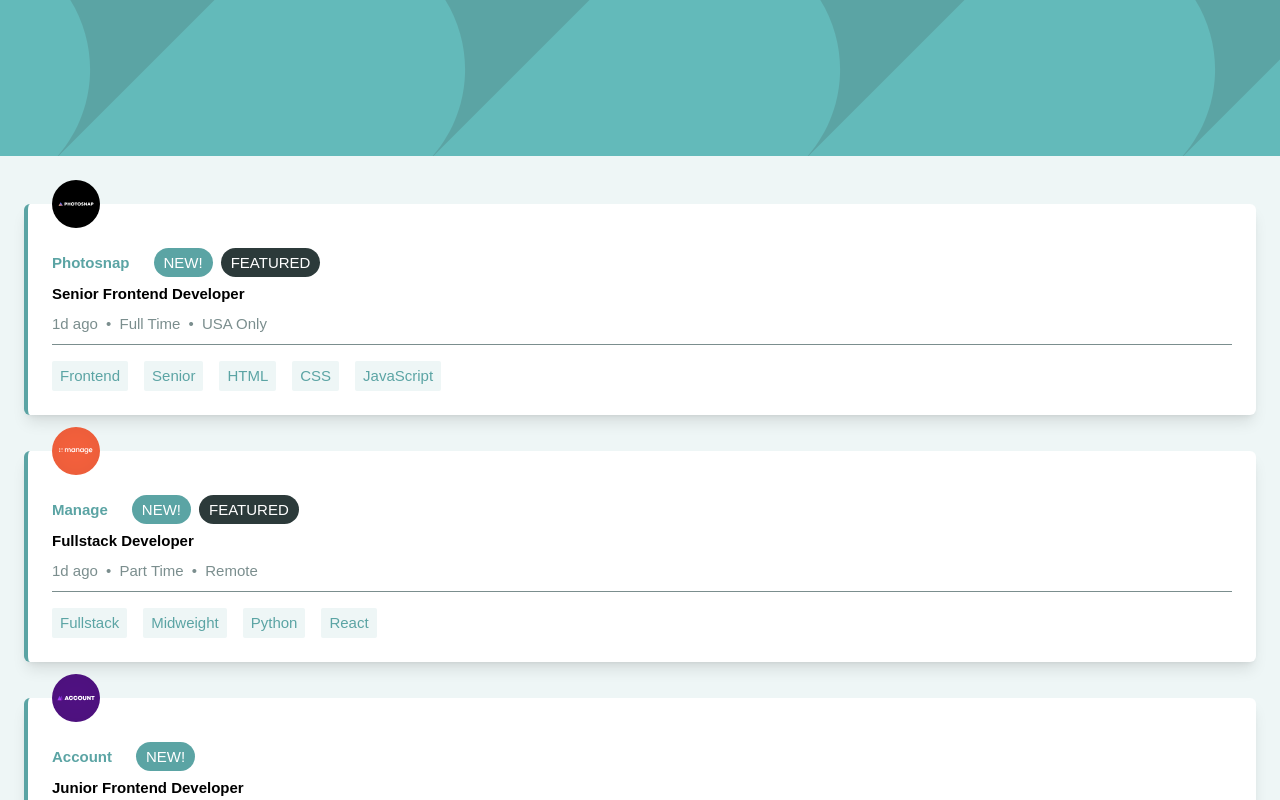
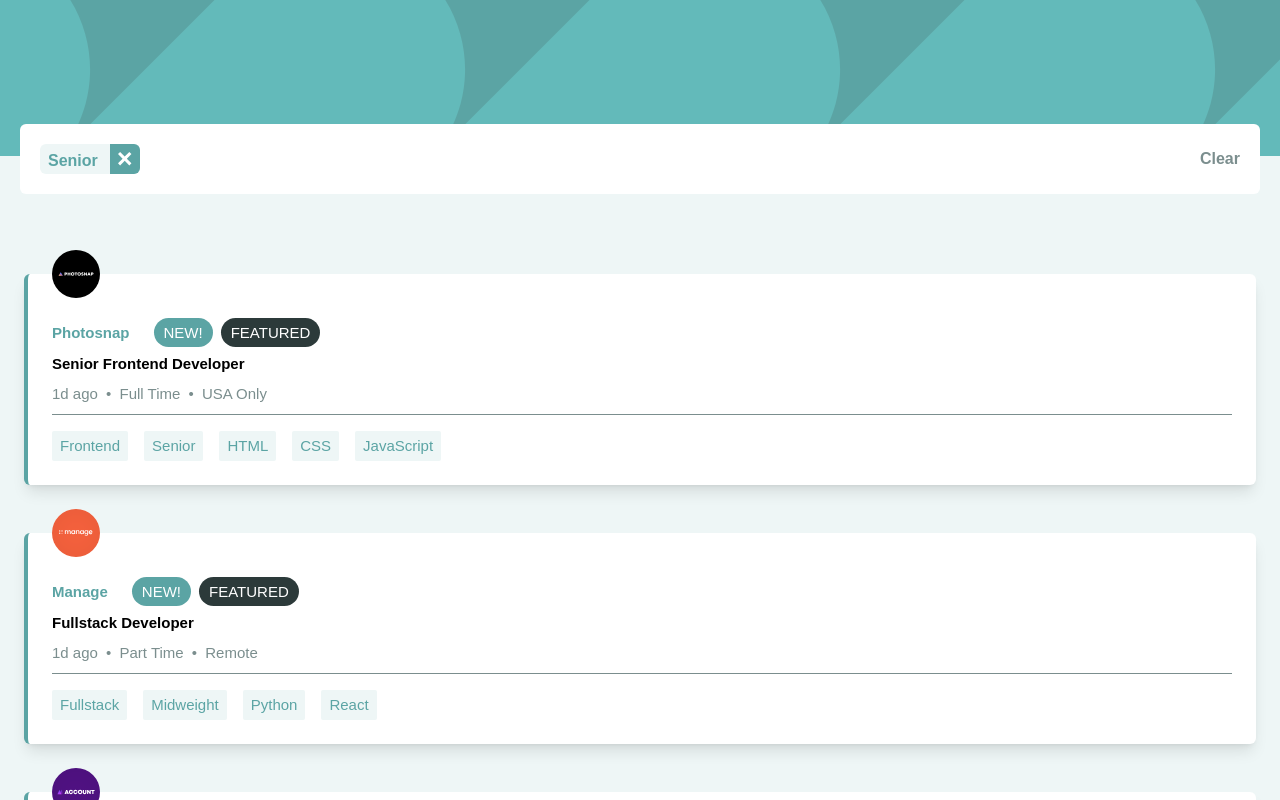
Before and after one commit to king-oldmate/FDM-job-listing-with-filter, a React (Create React App) app: page / in a window 1280 px wide. Both pictures are taken after a click on the button "Senior". Shown: the top 800 px of the page. Built offline with nearby package versions, Linux system fonts and the light colour scheme.

Commit message:
Started working on filtering the list

```diff
--- a/src/App.js
+++ b/src/App.js
@@ -1,10 +1,20 @@
+import React, { useState, useEffect } from "react";
+
 import JobListing from "./JobListing";
+import FilterBar from "./FilterBar";
 
 function App() {
+  const [filter, setFilter] = useState([]);
+
+  useEffect(() => {
+    console.log(filter);
+  }, [filter]);
+
   return (
     <main className='w-screen h-full pb-1 bg-Light-Grayish-Cyan'>
-      <header className="bg-[url('./images/bg-header-mobile.svg')] bg-desat-dark-cyan h-[156px] mb-12"></header>
-      <JobListing />
+      <header className="relative bg-[url('./images/bg-header-mobile.svg')] bg-desat-dark-cyan h-[156px]"></header>
+      {filter.length > 0 && <FilterBar filter={filter} setFilter={setFilter} />}
+      <JobListing filter={filter} setFilter={setFilter} />
     </main>
   );
 }
--- a/src/FilterBar.jsx
+++ b/src/FilterBar.jsx
@@ -1,7 +1,35 @@
 import React from "react";
+import iconRemove from "./images/icon-remove.svg";
 
-const FilterBar = () => {
-  return <div>FilterBar</div>;
+const FilterBar = ({ filter, setFilter }) => {
+  return (
+    <div className='flex flex-wrap p-5 mx-5 -translate-y-8 bg-white rounded-md font-spartan'>
+      {filter.map((tag, index) => {
+        return (
+          <span
+            key={index}
+            className='pl-2 overflow-hidden font-extrabold rounded-md bg-Light-Grayish-Cyan text-desat-dark-cyan'
+          >
+            {tag}{" "}
+            <button
+              onClick={() =>
+                setFilter(filter.filter((element) => element !== tag))
+              }
+              className='p-2 ml-2 bg-desat-dark-cyan hover:bg-[#2c3a3a]'
+            >
+              <img src={iconRemove} />
+            </button>
+          </span>
+        );
+      })}
+      <button
+        onClick={() => setFilter([])}
+        className='ml-auto font-extrabold justify-self-end text-Dark-Grayish-Cyan hover:text-desat-dark-cyan hover:underline'
+      >
+        Clear
+      </button>
+    </div>
+  );
 };
 
 export default FilterBar;
--- a/src/JobListing.jsx
+++ b/src/JobListing.jsx
@@ -1,7 +1,11 @@
-import React from "react";
+import React, { useState, useEffect } from "react";
 import data from "./data.json";
 
-const JobListing = () => {
+const JobListing = ({ filter, setFilter }) => {
+  const addTagToFilter = (tag) => {
+    if (!filter.includes(tag)) setFilter([...filter, tag]);
+  };
+
   return (
     <>
       {data.map((job) => {
@@ -19,11 +23,12 @@ const JobListing = () => {
           languages,
           tools,
         } = job;
-        //need to access 'new' key somehow
+        const tags = [role, level, ...languages, ...tools];
+
         return (
           <div
             key={id}
-            className='px-6 pb-6 mx-6 bg-white border-l-4 rounded-md border-desat-dark-cyan mb-9 text-[15px] font-spartan shadow-lg shadow-Light-Grayish-cyan'
+            className='px-6 pb-6 mx-6 bg-white border-l-4 rounded-md border-desat-dark-cyan mb-9 text-[15px] font-spartan shadow-lg shadow-Light-Grayish-cyan mt-12'
           >
             <img
               src={logo}
@@ -40,7 +45,7 @@ const JobListing = () => {
                 </span>
               )}
               {featured && (
-                <span className='px-[10px] py-[6px] text-white uppercase bg-vdark-gray rounded-2xl bg-[#2c3a3a]'>
+                <span className='px-[10px] py-[6px] text-white uppercase  rounded-2xl bg-[#2c3a3a]'>
                   Featured
                 </span>
               )}
@@ -55,25 +60,22 @@ const JobListing = () => {
               <span className='ml-1'>{location}</span>
             </div>
             <div className='border-t-[1px] border-Dark-Grayish-Cyan pt-1'>
-              <button className='tags'>{role}</button>
-              <button className='tags'>{level}</button>
-              {languages.map((language, index) => {
+              {tags.map((tag, index) => {
                 return (
-                  <button key={index} className='tags'>
-                    {language}
-                  </button>
-                );
-              })}
-              {tools.map((tool, index) => {
-                return (
-                  <button key={index} className='tags'>
-                    {tool}
+                  <button
+                    key={index}
+                    className='tags'
+                    onClick={() => addTagToFilter(tag)}
+                  >
+                    {tag}
                   </button>
                 );
               })}
             </div>
           </div>
         );
+
+        // implement filter
       })}
     </>
   );
--- a/tailwind.config.js
+++ b/tailwind.config.js
@@ -8,7 +8,7 @@ module.exports = {
         "Light-Grayish-Cyan": "hsl(180, 52%, 96%)",
         "Light-Grayish-Cyan": "hsl(180, 31%, 95%)",
         "Dark-Grayish-Cyan": "hsl(180, 8%, 52%)",
-        "vdark-gray": "hsl(180, 14%, 20%),",
+        "vdark-gray-cyan": "hsl(180, 14%, 20%),",
       },
       fontFamily: {
         spartan: ["League Spartan", "sans-serif"],
```
Also changed, not shown: src/images/icon-remove.svg (added).
